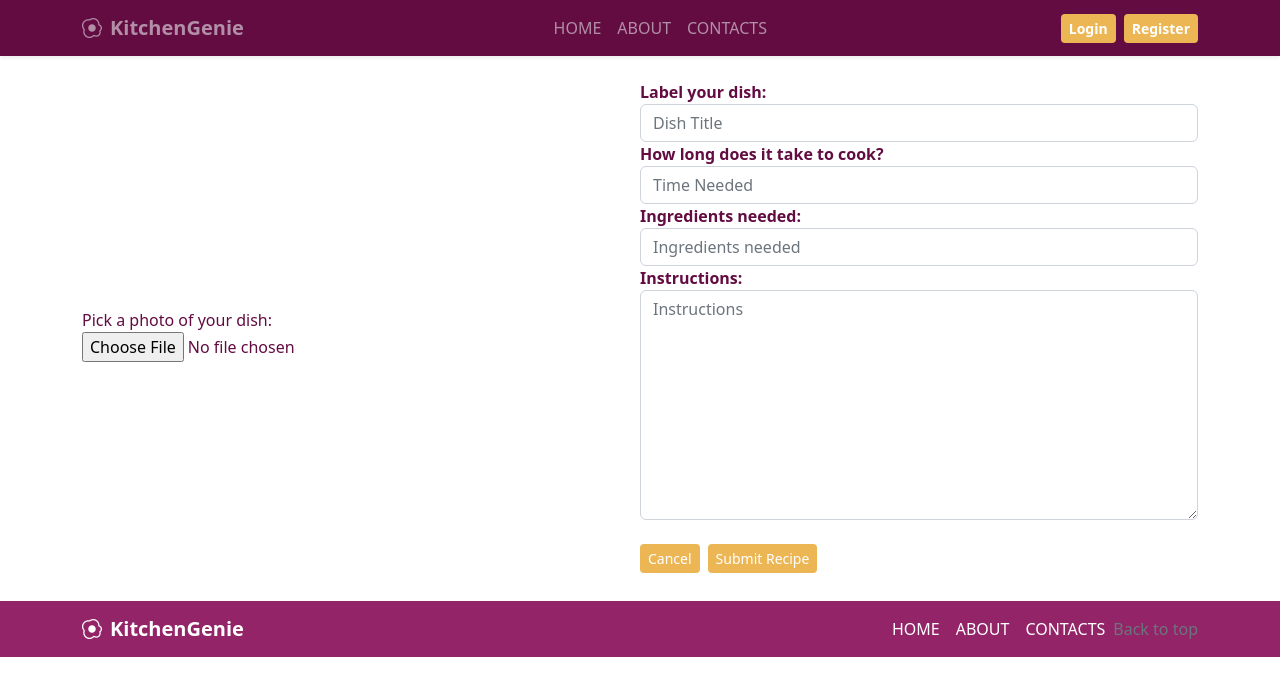
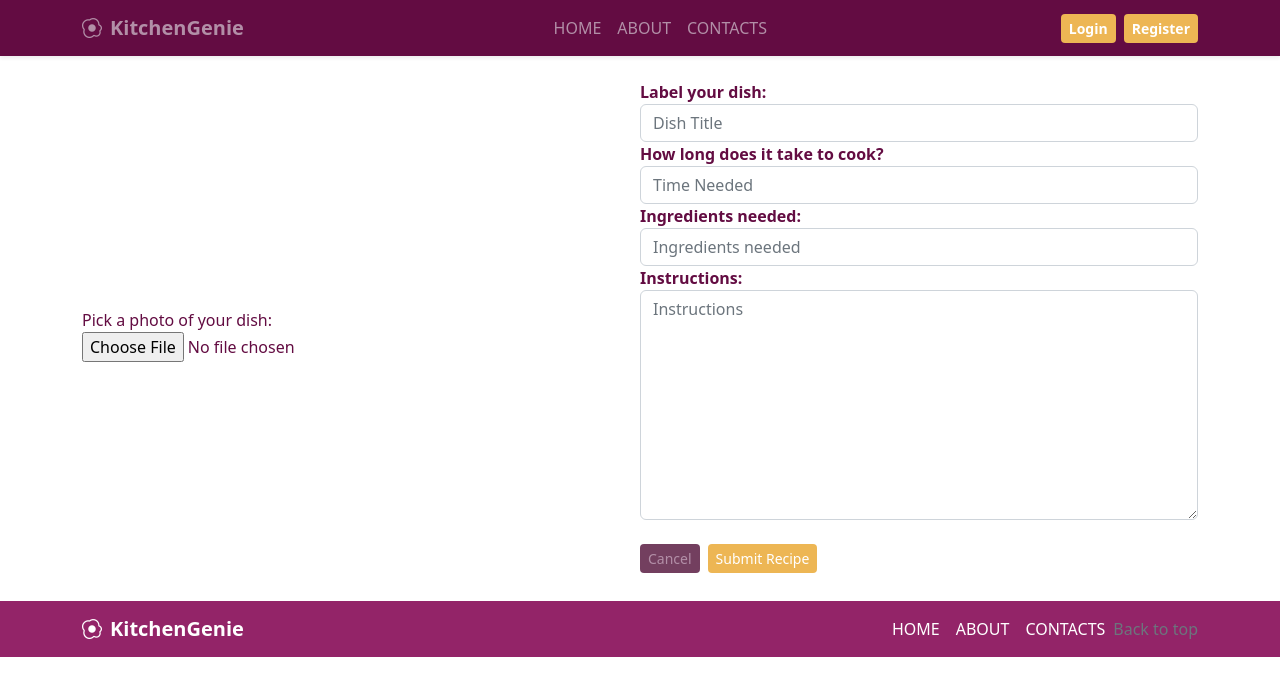
Before and after one commit to IlianaKarakasheva/kitchen-genie, a Next.js app: page /new-recipe in a window 1280 px wide. Shown: the top 696 px of the page. Built offline with nearby package versions, Linux system fonts and the light colour scheme.

Commit message:
clear file name on delete

```diff
--- a/src/pages/new-recipe/index.js
+++ b/src/pages/new-recipe/index.js
@@ -8,11 +8,15 @@ const inter = Inter({ subsets: ['latin'] })
 
 export default function NewRecipe() {
     const [image, setImage] = useState(null)
-
     const onImageChange = (event) => {
         if (event.target.files && event.target.files[0]) {
             setImage(URL.createObjectURL(event.target.files[0]));
         }
+    }
+    const onDeleteImage = (event) => {
+        console.log(event.target.files);
+        event.target.previousElementSibling.value = null;
+        setImage(null)
     }
 
     return (
@@ -26,8 +30,9 @@ export default function NewRecipe() {
                         {
                             image && <img src={image} alt="preview image" className='selectedPhoto'/>
                         }
-                        <input type="file" onChange={onImageChange} required />
+                        <input type="file" onChange={onImageChange} required placeholder='' />
 
+{image &&   <button type="submit" onClick={onDeleteImage} class="btn btn-sm btn-secondary col-2 me-2 mt-4 mb-3">Delete</button>  }
                     </div>
                     <div className='col-6'>
 
@@ -57,7 +62,7 @@ export default function NewRecipe() {
                                 <textarea rows="9" type="text" className='form-control' placeholder='Instructions' required />
                             </div>
                         </div>
-                        <button type="submit" class="btn btn-sm btn-secondary me-2 mt-4 mb-3">Cancel</button>
+                        <button type="submit" class="btn btn-sm btn-primary me-2 mt-4 mb-3">Cancel</button>
                         <button type="submit" class="btn btn-sm btn-secondary me-2 mt-4 mb-3">Submit Recipe</button>
                     </div>
                 </form>
```
